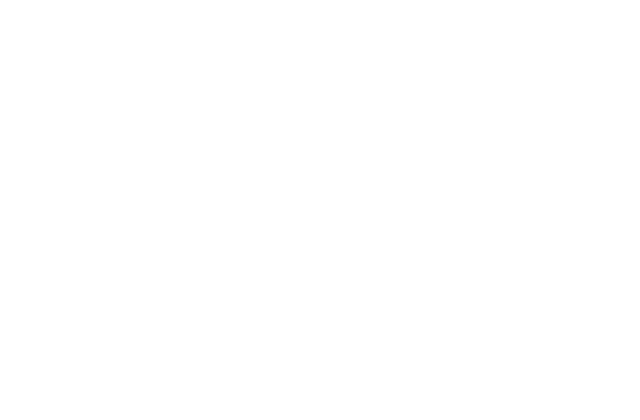
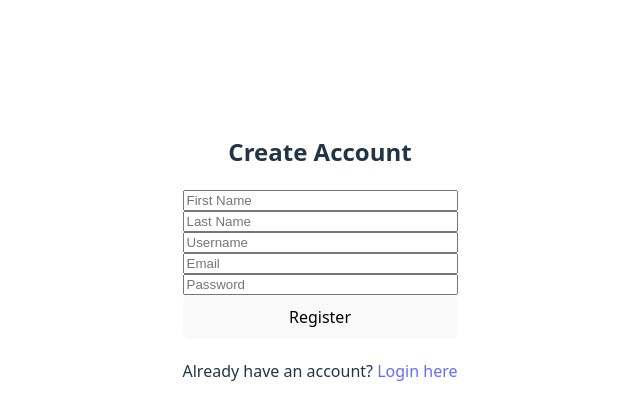
Before and after one commit to nicjia/cs35L-project, a React (Vite) app in the folder client/: page /register in a window 1280 px wide. Before the commit this address had no page. Shown: the top 420 px of the page, without its empty margins (430-1070 px from the left). Built offline with nearby package versions, Linux system fonts and the light colour scheme.

Commit message:
Added the Register Page and implemented an immediate token being passed after a successful registration.  Also added links between login page and registration page

```diff
--- a/client/src/App.jsx
+++ b/client/src/App.jsx
@@ -15,6 +15,7 @@
 import Profile from "./pages/Profile";
 import Tasks from "./pages/Tasks";
 import Login from "./pages/Login";
+import Register from "./pages/Register.jsx";
 
 const RequireAuth = () => {
   const token = localStorage.getItem("token");
@@ -61,9 +62,10 @@
         <Routes>
           //Public login route
           <Route path="/" element={<Login />} />
+          <Route path="/register" element={<Register />} />
           //protected auth check route
           <Route element={<RequireAuth />}>
-            <Route path="/main" element={<Home />} />
+            <Route path="/home" element={<Home />} />
             <Route path="/profile" element={<Profile />} />
             <Route path="/tasks" element={<Tasks />} />
           </Route>
--- a/client/src/pages/Login.jsx
+++ b/client/src/pages/Login.jsx
@@ -1,7 +1,7 @@
 import React from "react";
 import { useState } from "react";
 import api from "../services/api";
-import { useNavigate } from "react-router-dom";
+import { useNavigate, Link } from "react-router-dom";
 
 export default function Login({ onLoginSuccess }) {
   const [email, setEmail] = useState("");
@@ -33,30 +33,42 @@
   };
 
   return (
-    <form onSubmit={handleSubmit}>
-      {error && <p style={{ color: "red" }}>{error}</p>}
-
-      <label>
+    <div>
+      <h2>Login</h2>
+      {error && <p style={{ color: "red", textAlign: "center" }}>{error}</p>}
+      <form
+        onSubmit={handleSubmit}
+        style={{ display: "flex", flexDirection: "column", gap: "15px" }}
+      >
+        <label style={{ display: "flex", flexDirection: "column", gap: "5px" }}>
           Email:
           <input
             type="email"
+            placeholder="Email"
             value={email}
             onChange={(e) => setEmail(e.target.value)}
             required
           />
         </label>
 
-      <label>
+        <label style={{ display: "flex", flexDirection: "column", gap: "5px" }}>
           Password:
           <input
             type="password"
+            placeholder="Password"
             value={password}
             onChange={(e) => setPassword(e.target.value)}
             required
           />
         </label>
 
-      <button type="submit">Login</button>
+        <button type="submit" style={{ padding: "10px", cursor: "pointer" }}>
+          Login
+        </button>
       </form>
+      <p style={{ marginTop: "20px" }}>
+        Don't have an account? <Link to="/register">Register here</Link>
+      </p>
+    </div>
   );
 }
--- /dev/null
+++ b/client/src/pages/Register.jsx
@@ -0,0 +1,105 @@
+import React, { useState } from "react";
+import { useNavigate, Link } from "react-router-dom";
+import api from "../services/api";
+
+export default function Register() {
+  const [formData, setFormData] = useState({
+    firstName: "",
+    lastName: "",
+    username: "",
+    email: "",
+    password: "",
+  });
+  const [error, setError] = useState("");
+
+  const navigate = useNavigate();
+
+  const handleChange = (e) => {
+    setFormData({
+      ...formData,
+      [e.target.name]: e.target.value,
+    });
+  };
+  const handleSubmit = async (e) => {
+    e.preventDefault();
+    setError("");
+
+    try {
+      const response = await api.post("/auth/register", formData);
+
+      if (response.data.token) {
+        localStorage.setItem("token", response.data.token);
+        navigate("/tasks");
+      } else {
+        navigate("/");
+      }
+    } catch (err) {
+      console.error("Registration failed", err);
+      if (err.response && err.response.data) {
+        if (err.response.data.errors) {
+          setError(err.response.data.errors.join(", "));
+        } else if (err.response.data.message) {
+          setError(err.response.data.message);
+        } else if (err.response.data.error) {
+          setError(err.response.data.error);
+        } else {
+          setError("Registration error");
+        }
+      } else {
+        setError("An error occurred. Please try again later.");
+      }
+    }
+  };
+
+  return (
+    <div
+      className="Register"
+      style={{ maxWidth: "300px", margin: "50px auto" }}
+    >
+      <h2>Create Account</h2>
+      {error && <p style={{ color: "red" }}>{error}</p>}
+      <form
+        onSubmit={handleSubmit}
+        style={{ display: "flex", flexDirection: "column" }}
+      >
+        <input
+          name="firstName"
+          placeholder="First Name"
+          onChange={handleChange}
+          required
+        />
+        <input
+          name="lastName"
+          placeholder="Last Name"
+          onChange={handleChange}
+          required
+        />
+        <input
+          name="username"
+          placeholder="Username"
+          onChange={handleChange}
+          required
+        />
+        <input
+          name="email"
+          placeholder="Email"
+          onChange={handleChange}
+          required
+        />
+        <input
+          name="password"
+          placeholder="Password"
+          onChange={handleChange}
+          required
+        />
+        <button type="submit" style={{ padding: "10px", cursor: "pointer" }}>
+          Register
+        </button>
+      </form>
+
+      <p style={{ marginTop: "20px" }}>
+        Already have an account? <Link to="/">Login here</Link>
+      </p>
+    </div>
+  );
+}
```
Also changed, not shown: 2 other files (tests, documents, lock files or other folders). Lines whose indentation alone changed are shown as unchanged.
